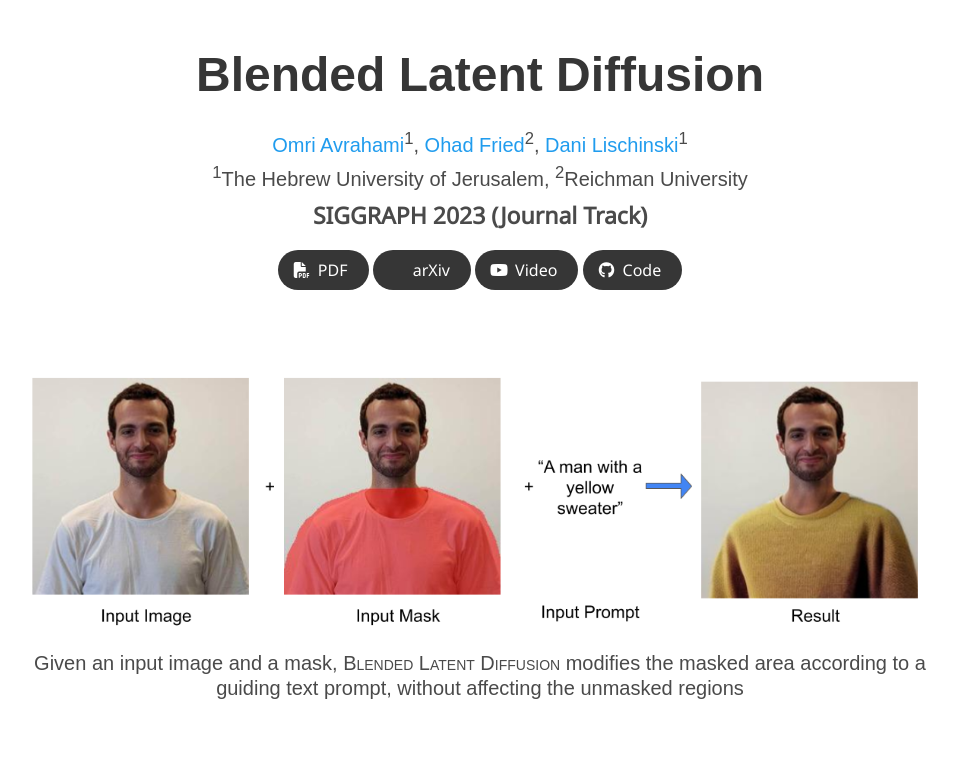
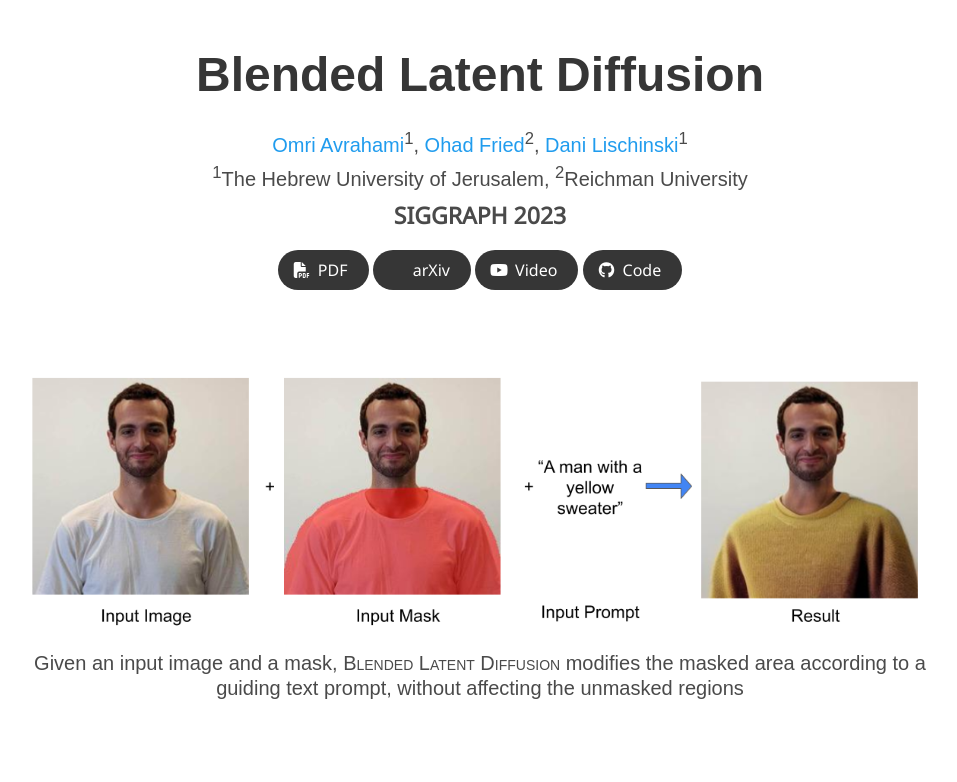
Before and after one commit to omriav/blended-latent-diffusion-page, a plain HTML site: page index.html in a window 1280 px wide. Shown: the top 782 px of the page, without its empty margins (160-1117 px from the left). Drawn offline with nearby package versions, Linux system fonts and the light colour scheme; some icons are missing; a web font is replaced by a local one.

Commit message:
Update venue.

```diff
--- a/index.html
+++ b/index.html
@@ -78,7 +78,7 @@
             </div>
 
             <div>
-              <p style="font-size:23px;font-weight:bold;padding-top: 5px;">SIGGRAPH 2023 (Journal Track)</p>
+              <p style="font-size:23px;font-weight:bold;padding-top: 5px;">SIGGRAPH 2023</p>
             </div>
 
             <div class="column has-text-centered">
```
